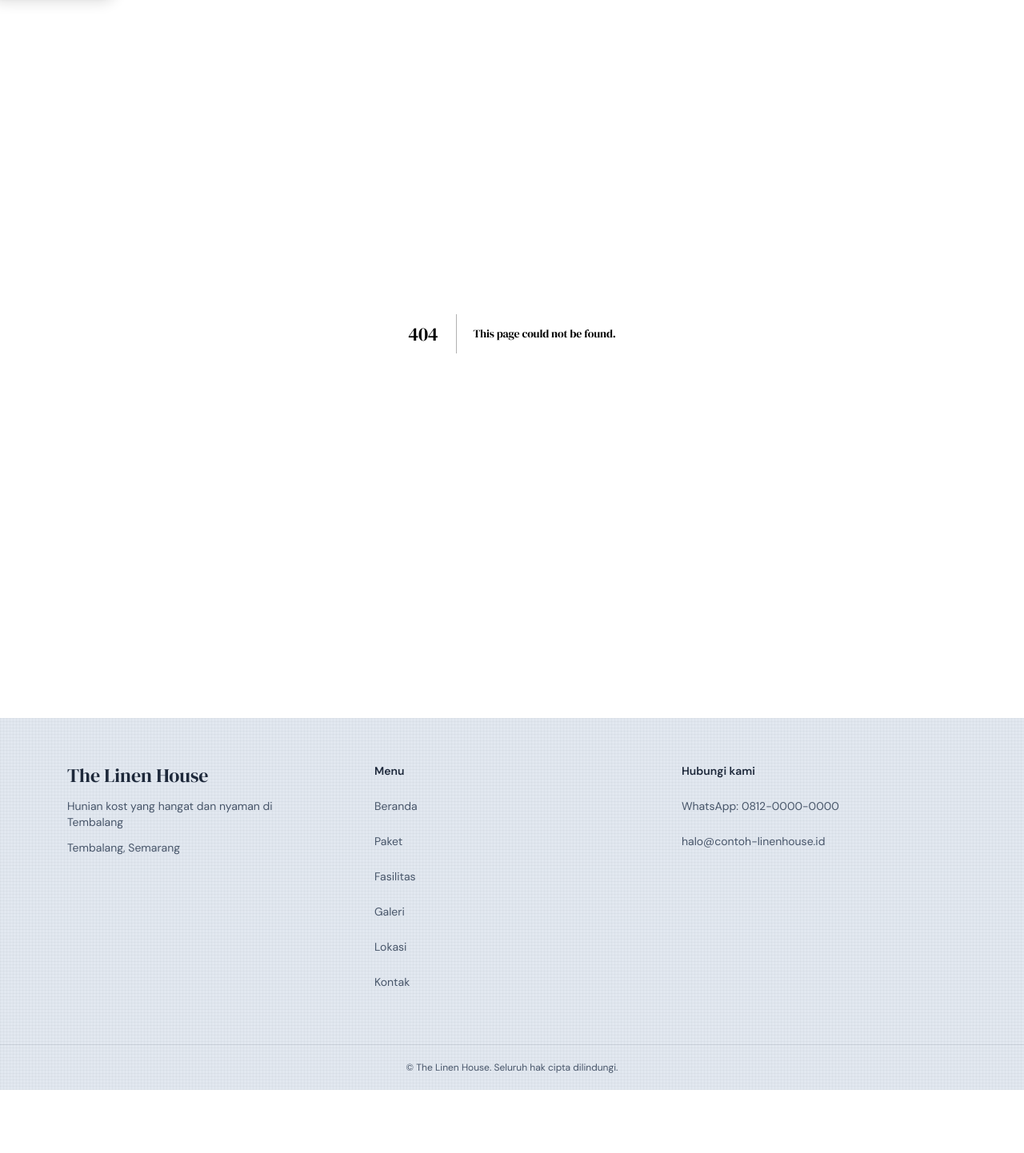
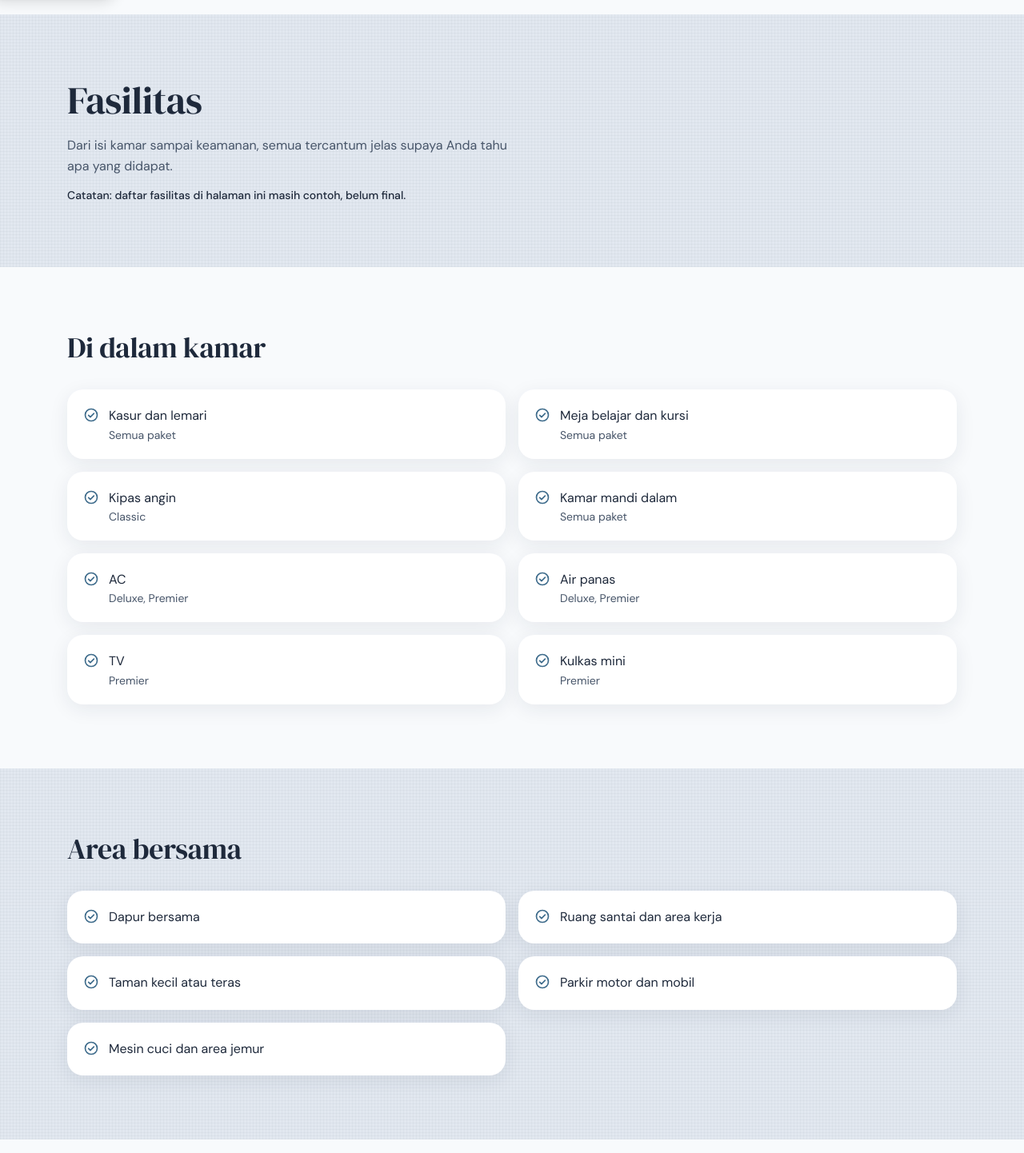
Before and after one commit to tamajrois-sys/the-linen-house, a Next.js app: page /fasilitas in a window 1280 px wide. Before the commit this address had no page. Shown: the part 108-1550 px from the top of the page at 80% size. Before the commit the page ends 1471 px from the top, so only its background shows below. Built offline with nearby package versions, Linux system fonts and the light colour scheme.

Commit message:
Tambah halaman Paket dengan pilihan durasi, dan halaman Fasilitas

```diff
--- /dev/null
+++ b/app/fasilitas/page.tsx
@@ -0,0 +1,106 @@
+import type { Metadata } from "next";
+import Reveal from "@/components/Reveal";
+import { DATA_MASIH_CONTOH, facilityGroups, packages } from "@/lib/kost-data";
+
+export const metadata: Metadata = {
+  title: "Fasilitas | The Linen House",
+  description:
+    "Fasilitas kamar, area bersama, keamanan, dan layanan di The Linen House, Tembalang, Semarang.",
+};
+
+// Gabungan semua fasilitas kamar dari semua paket (tanpa duplikat)
+const roomItems = Array.from(new Set(packages.flatMap((p) => p.roomFeatures)));
+
+function packagesWith(item: string) {
+  const names = packages
+    .filter((p) => p.roomFeatures.includes(item))
+    .map((p) => p.name);
+  return names.length === packages.length ? "Semua paket" : names.join(", ");
+}
+
+function CheckIcon() {
+  return (
+    <svg
+      width="20"
+      height="20"
+      viewBox="0 0 24 24"
+      fill="none"
+      stroke="currentColor"
+      strokeWidth="2"
+      strokeLinecap="round"
+      strokeLinejoin="round"
+      aria-hidden="true"
+      className="mt-0.5 shrink-0 text-accent"
+    >
+      <circle cx="12" cy="12" r="9" />
+      <path d="M8 12.5l2.7 2.7L16 9.8" />
+    </svg>
+  );
+}
+
+export default function FasilitasPage() {
+  return (
+    <>
+      <section className="linen">
+        <div className="mx-auto max-w-6xl px-5 py-14 md:py-20">
+          <Reveal>
+            <h1 className="text-4xl text-foreground md:text-5xl">Fasilitas</h1>
+            <p className="mt-4 max-w-xl text-muted">
+              Dari isi kamar sampai keamanan, semua tercantum jelas supaya Anda
+              tahu apa yang didapat.
+            </p>
+            {DATA_MASIH_CONTOH && (
+              <p className="mt-3 text-sm font-medium text-foreground">
+                Catatan: daftar fasilitas di halaman ini masih contoh, belum
+                final.
+              </p>
+            )}
+          </Reveal>
+        </div>
+      </section>
+
+      <section className="mx-auto max-w-6xl px-5 py-14 md:py-20">
+        <Reveal>
+          <h2 className="text-3xl text-foreground md:text-4xl">
+            Di dalam kamar
+          </h2>
+        </Reveal>
+        <div className="mt-8 grid gap-4 md:grid-cols-2">
+          {roomItems.map((item, i) => (
+            <Reveal key={item} delay={(i % 4) * 80}>
+              <div className="card flex items-start gap-3 p-5">
+                <CheckIcon />
+                <div>
+                  <p className="text-foreground">{item}</p>
+                  <p className="text-sm text-muted">{packagesWith(item)}</p>
+                </div>
+              </div>
+            </Reveal>
+          ))}
+        </div>
+      </section>
+
+      {facilityGroups.map((group, g) => (
+        <section key={group.title} className={g % 2 === 0 ? "linen" : ""}>
+          <div className="mx-auto max-w-6xl px-5 py-14 md:py-20">
+            <Reveal>
+              <h2 className="text-3xl text-foreground md:text-4xl">
+                {group.title}
+              </h2>
+            </Reveal>
+            <div className="mt-8 grid gap-4 md:grid-cols-2">
+              {group.items.map((item, i) => (
+                <Reveal key={item} delay={(i % 4) * 80}>
+                  <div className="card flex items-start gap-3 p-5">
+                    <CheckIcon />
+                    <p className="text-foreground">{item}</p>
+                  </div>
+                </Reveal>
+              ))}
+            </div>
+          </div>
+        </section>
+      ))}
+    </>
+  );
+}
```
